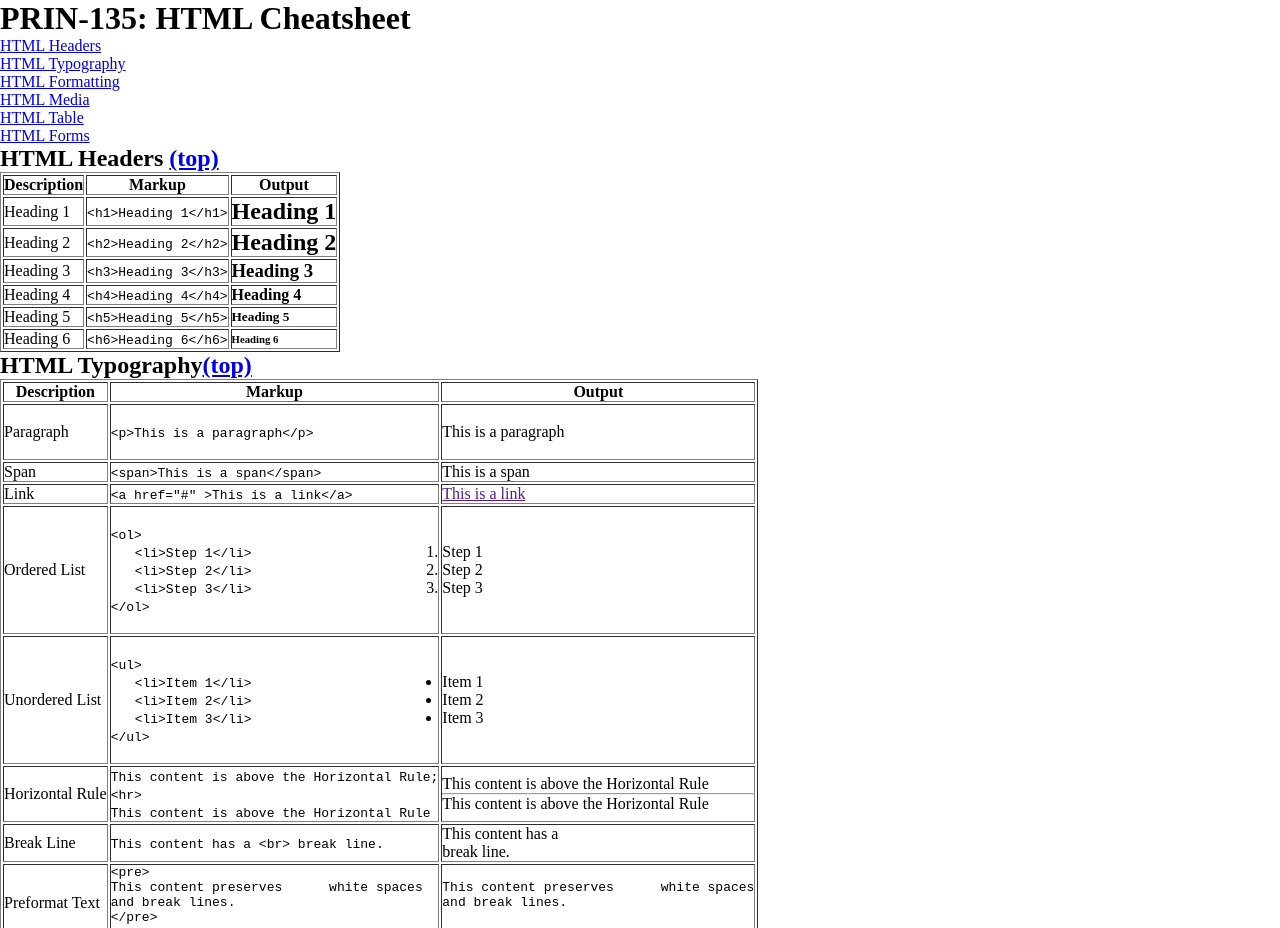
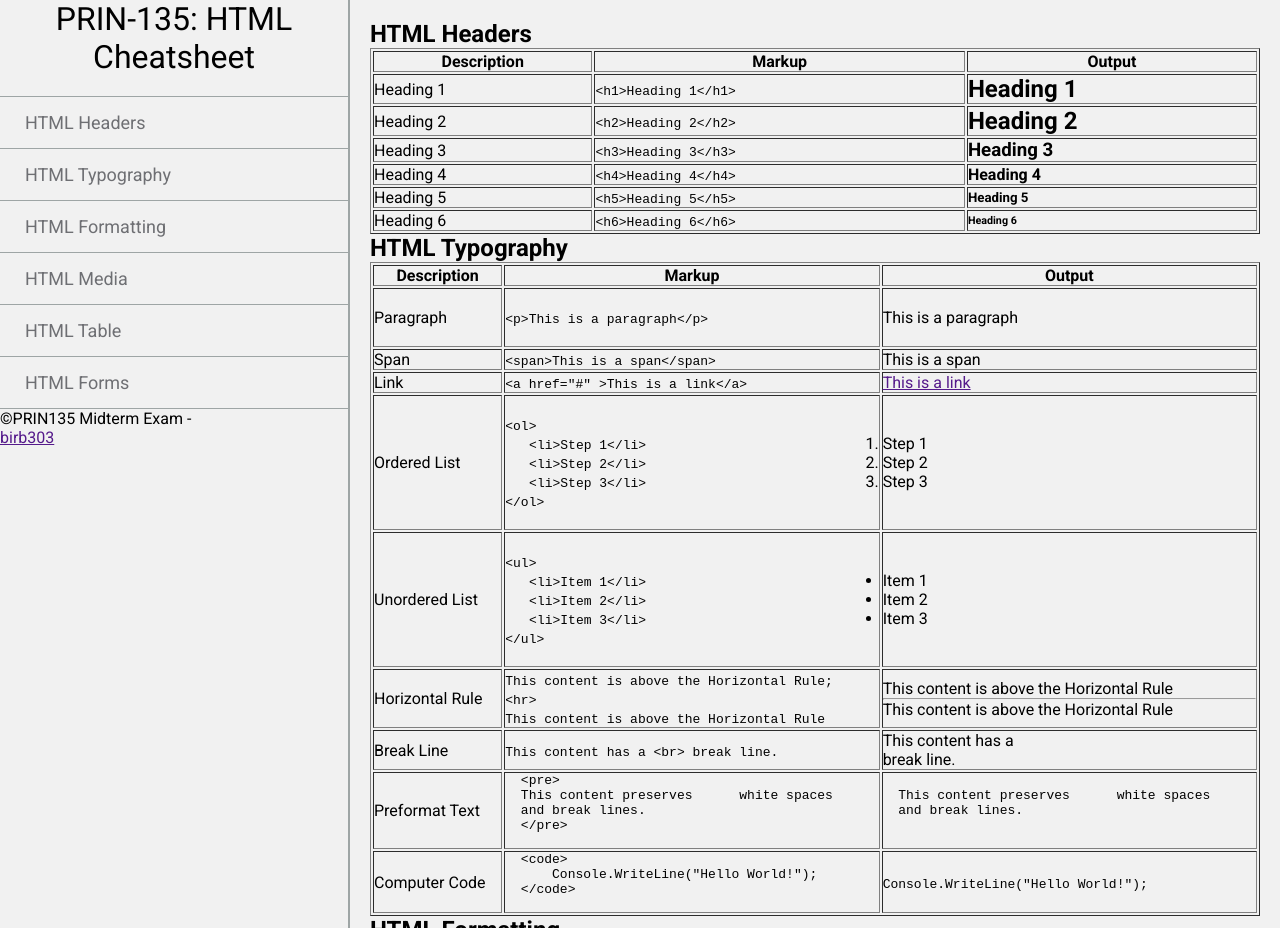
Before and after one commit to birb303/PRIN135L-Prelim-Exam, a plain HTML site: page index.html in a window 1280 px wide. Shown: the top 928 px of the page. Drawn offline with Linux system fonts and the light colour scheme.

Commit message:
Added flex, color, and typography

```diff
--- a/css/styles.css
+++ b/css/styles.css
@@ -3,3 +3,51 @@
   padding: 0;
   margin: 0;
 }
+
+body {
+  display: flex;
+  background-color: #f1f1f1;
+  font-family: "roboto", sans-serif;
+}
+
+.sticky {
+  border-right: 2px solid #9ea5a5;
+  max-width: 350px;
+  position: sticky;
+}
+
+.sticky #top {
+  text-align: center;
+  padding-bottom: 20px;
+  font-weight: 400;
+  border-bottom: 1px solid #9ea5a5;
+}
+
+.nav {
+  padding: 15px;
+  border-bottom: 1px solid #9ea5a5;
+}
+
+.nav:hover {
+  background-color: #4d4e53;
+}
+
+.nav a {
+  text-decoration: none;
+  font-size: 18px;
+  padding: 10px;
+  color: #6e6f73;
+}
+
+.nav a:hover {
+  color: #fff;
+}
+
+.container {
+  flex-grow: 2;
+  padding: 20px;
+}
+
+table {
+  width: 100%;
+}
--- a/index.html
+++ b/index.html
@@ -5,20 +5,27 @@
     <meta name="viewport" content="width=device-width, initial-scale=1.0" />
     <title>Document</title>
     <link rel="stylesheet" href="css/styles.css">
+    <link rel="preconnect" href="https://fonts.googleapis.com">
+    <link rel="preconnect" href="https://fonts.gstatic.com" crossorigin>
+    <link href="https://fonts.googleapis.com/css2?family=Roboto:ital,wght@0,100;0,300;0,400;0,500;0,700;0,900;1,100;1,300;1,400;1,500;1,700;1,900&display=swap" rel="stylesheet">
   </head>
   <body>
+    <header class="sticky">
       <h1 id="top">PRIN-135: HTML Cheatsheet</h1>
       <ul>
-      <li><a href="#headers">HTML Headers</a></li>
-      <li><a href="#typography">HTML Typography</a></li>
-      <li><a href="#formatting">HTML Formatting</a></li>
-      <li><a href="#media">HTML Media</a></li>
-      <li><a href="#table">HTML Table</a></li>
-      <li><a href="#forms">HTML Forms</a></li>
+        <li class="nav"><a href="#headers">HTML Headers</a></li>
+        <li class="nav"><a href="#typography">HTML Typography</a></li>
+        <li class="nav"><a href="#formatting">HTML Formatting</a></li>
+        <li class="nav"><a href="#media">HTML Media</a></li>
+        <li class="nav"><a href="#table">HTML Table</a></li>
+        <li class="nav"><a href="#forms">HTML Forms</a></li>
       </ul>
+      <footer><p>&copy;PRIN135 Midterm Exam - <br><a href="">birb303</a></p></footer>
+    </header>
 
+    <div class="container">
       <section id="headers">
-      <h2>HTML Headers <a href="#top">(top)</a></h2>
+        <h2>HTML Headers</h2>
         <table border="1">
           <thead>
             <tr>
@@ -63,7 +70,7 @@
       </section>
 
       <section id="typography">
-      <h2>HTML Typography<a href="#top">(top)</a></h2>
+        <h2>HTML Typography</h2>
         <table border="1">
           <thead>
             <tr>
@@ -225,7 +232,7 @@ and break lines.
       </section>
 
       <section id="formatting">
-      <h2>HTML Formatting <a href="#top">(top)</a></h2>
+        <h2>HTML Formatting</h2>
         <table border="1">
           <thead>
             <tr>
@@ -312,7 +319,7 @@ and break lines.
       </section>
 
       <section id="media">
-      <h2>HTML Media <a href="#top">(top)</a></h2>
+        <h2>HTML Media </h2>
         <table border="1">
           <thead>
             <tr>
@@ -395,7 +402,7 @@ and break lines.
       </section>
 
       <section id="table">
-      <h2>HTML Table <a href="#top">(top)</a></h2>
+        <h2>HTML Table </h2>
         <table border="1">
           <thead>
             <tr>
@@ -524,7 +531,7 @@ and break lines.
       </section>
 
       <section id="forms">
-      <h2>HTML Form Elements <a href="#top">(top)</a></h2>
+        <h2>HTML Form Elements </h2>
         <table border="1">
           <thead>
             <tr>
@@ -630,6 +637,6 @@ and break lines.
           </tbody>
         </table>
       </section>
+    </div>
   </body>
-  <footer><p>&copy;2024 Garcia Jairo - BSIT 3A. All rights reserved.</p></footer>
 </html>
```
Lines whose indentation alone changed are shown as unchanged.
